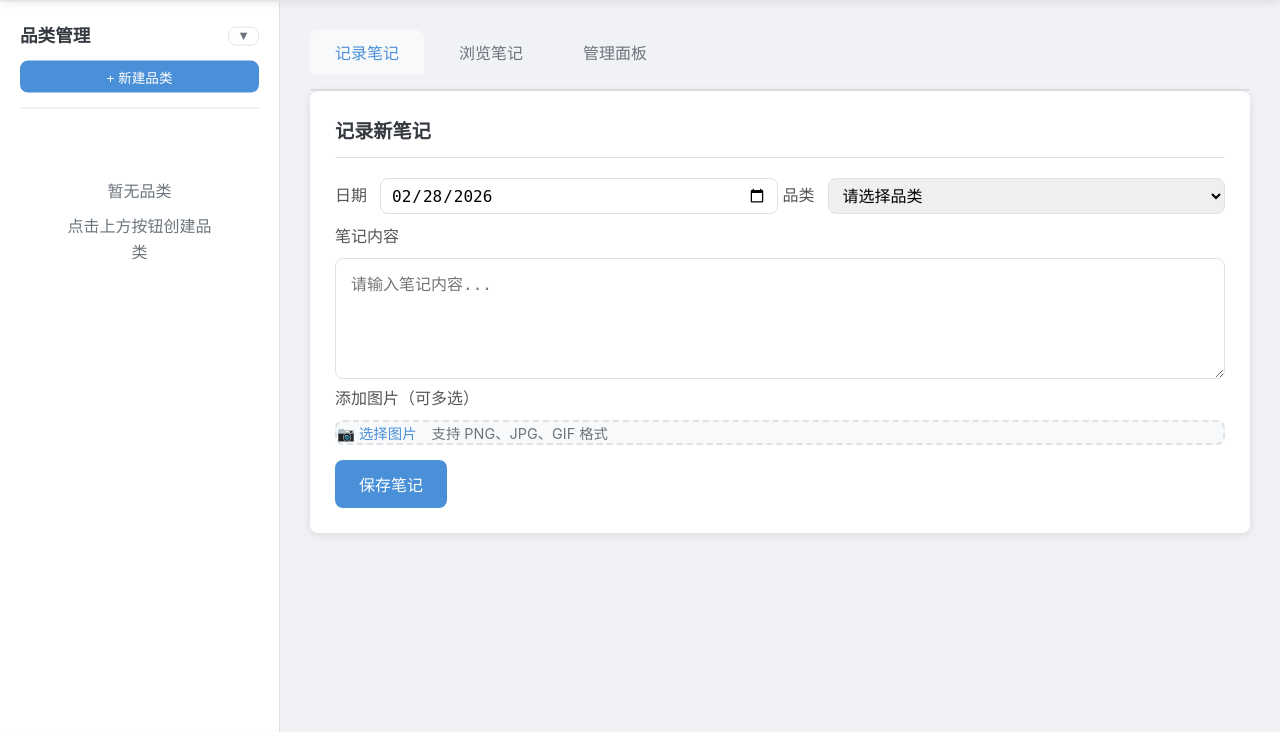
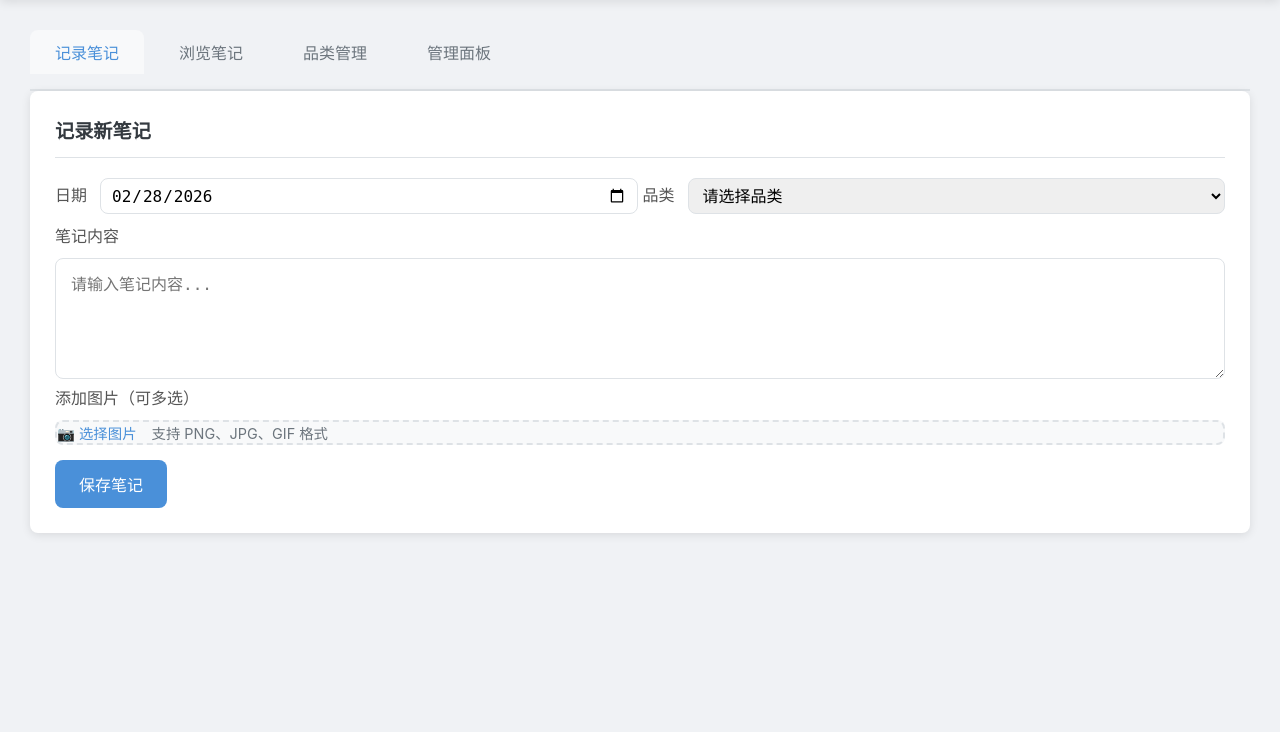
Before and after one commit to robinchen2006/CaiYuan, a Flask app: page /main in a window 1280 px wide. Shown: the part 68-800 px from the top of the page. Run offline with Flask 3, Linux system fonts and the light colour scheme; the visitor is signed in with stand-in values (Sample User, id 1); data comes from the database, SQL or seed files in the repository; data that the repository does not hold is empty.

Commit message:
feat: remove sidebar and integrate functionality into groups tab

```diff
--- a/static/css/style.css
+++ b/static/css/style.css
@@ -245,8 +245,8 @@ body {
     flex: 1;
 }
 
-/* Sidebar */
-.sidebar {
+/* Sidebar styles removed or repurposed */
+/*.sidebar {
     width: 280px;
     background: white;
     padding: 20px;
@@ -255,7 +255,7 @@ body {
     height: calc(100vh - 70px);
     position: sticky;
     top: 70px;
-}
+}*/
 
 .sidebar-header {
     display: flex;
@@ -265,6 +265,7 @@ body {
     padding-bottom: 15px;
     border-bottom: 1px solid var(--border-color);
 }
+
 
 .sidebar-header h2 {
     font-size: 1.1rem;
@@ -281,7 +282,7 @@ body {
     display: flex;
     align-items: center;
     justify-content: space-between;
-    padding: 12px 15px;
+    padding: 3px 15px;
     background-color: var(--light-color);
     border-radius: var(--radius);
     cursor: pointer;
@@ -667,7 +668,7 @@ body {
     display: flex;
     justify-content: space-between;
     align-items: center;
-    padding: 20px;
+    padding: 5px 20px;
     border-bottom: 1px solid var(--border-color);
 }
 
@@ -689,14 +690,14 @@ body {
 }
 
 .modal-body {
-    padding: 20px;
+    padding: 5px 20px;
 }
 
 .modal-footer {
     display: flex;
     justify-content: flex-end;
     gap: 10px;
-    padding: 20px;
+    padding: 5px 20px;
     border-top: 1px solid var(--border-color);
 }
 
--- a/templates/main.html
+++ b/templates/main.html
@@ -12,9 +12,6 @@
         <header class="header">
             <div class="header-left">
                 <h1>我的小菜园</h1>
-                <button id="mobileMenuBtn" class="mobile-menu-btn" onclick="toggleSidebar()">
-                    ☰
-                </button>
             </div>
             <div class="header-right">
                 <span class="username">欢迎, {{ username }} {% if role == 'admin' %}<span class="role-badge admin">管理员</span>{% endif %}</span>
@@ -26,30 +23,13 @@
 
         <!-- Main Content -->
         <div class="main-content">
-            <!-- Sidebar -->
-            <aside class="sidebar" id="sidebar">
-                <div class="sidebar-header">
-                    <div class="sidebar-title-row">
-                        <h2>品类管理</h2>
-                        <button class="btn btn-sm btn-outline btn-collapse-groups" onclick="toggleGroupList()" title="折叠品类">
-                            <span id="collapseIcon">▼</span>
-                        </button>
-                    </div>
-                    <button class="btn btn-sm btn-primary" onclick="showCreateGroupModal()">
-                        + 新建品类
-                    </button>
-                </div>
-                <div class="group-list" id="groupList">
-                    <!-- Groups will be loaded here -->
-                </div>
-            </aside>
-
             <!-- Content Area -->
             <main class="content">
                 <!-- Tabs -->
                 <div class="tabs">
                     <button class="tab active" data-tab="record" onclick="switchTab('record')">记录笔记</button>
                     <button class="tab" data-tab="browse" onclick="switchTab('browse')">浏览笔记</button>
+                    <button class="tab" data-tab="groups" onclick="switchTab('groups')">品类管理</button>
                     {% if role == 'admin' %}
                     <button class="tab" data-tab="admin" onclick="switchTab('admin')">管理面板</button>
                     {% endif %}
@@ -91,6 +71,23 @@
                             </div>
                             <button type="submit" class="btn btn-primary">保存笔记</button>
                         </form>
+                    </div>
+                </div>
+
+                <!-- Groups Tab (Formerly Sidebar) -->
+                <div class="tab-content" id="groupsTab">
+                    <div class="card">
+                        <div class="sidebar-header" style="border-bottom: none; margin-bottom: 20px;">
+                            <div class="sidebar-title-row">
+                                <h3 style="margin-bottom: 0;">品类管理</h3>
+                            </div>
+                            <button class="btn btn-sm btn-primary" onclick="showCreateGroupModal()">
+                                + 新建品类
+                            </button>
+                        </div>
+                        <div class="group-list" id="groupList">
+                            <!-- Groups will be loaded here -->
+                        </div>
                     </div>
                 </div>
 
```
